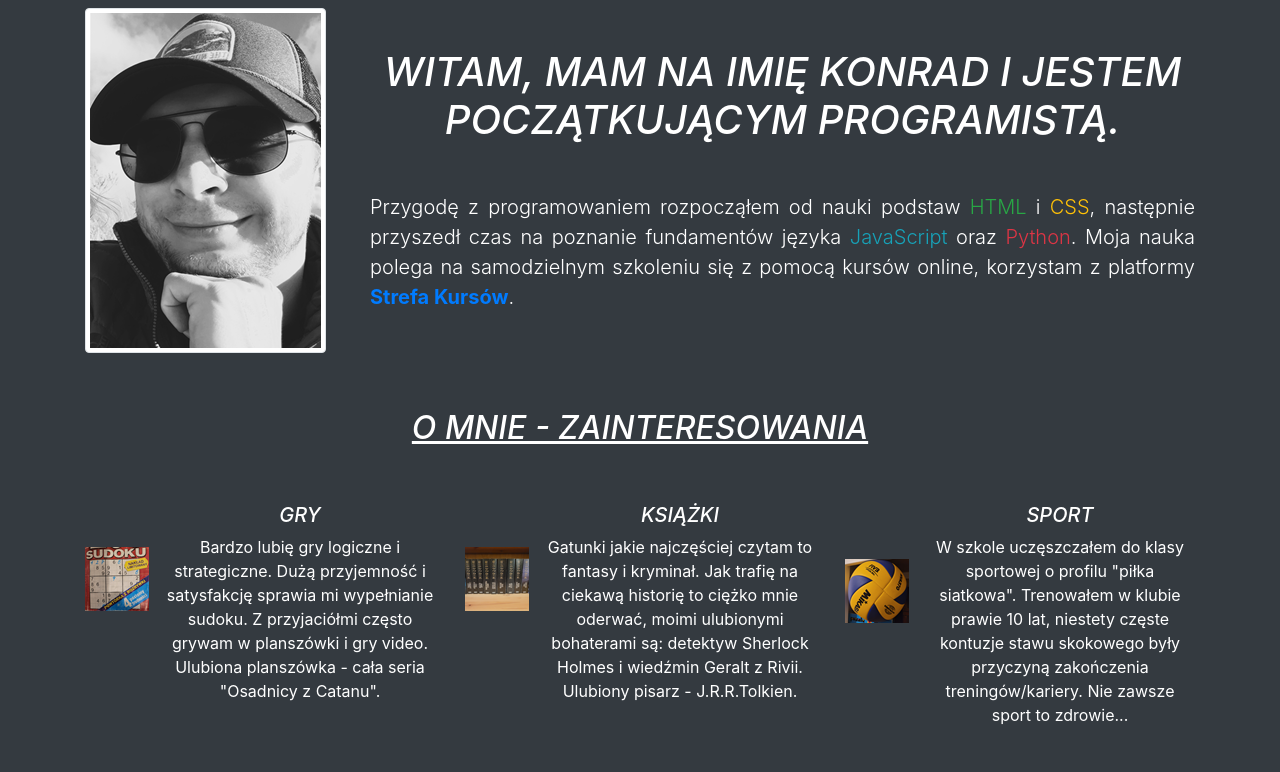
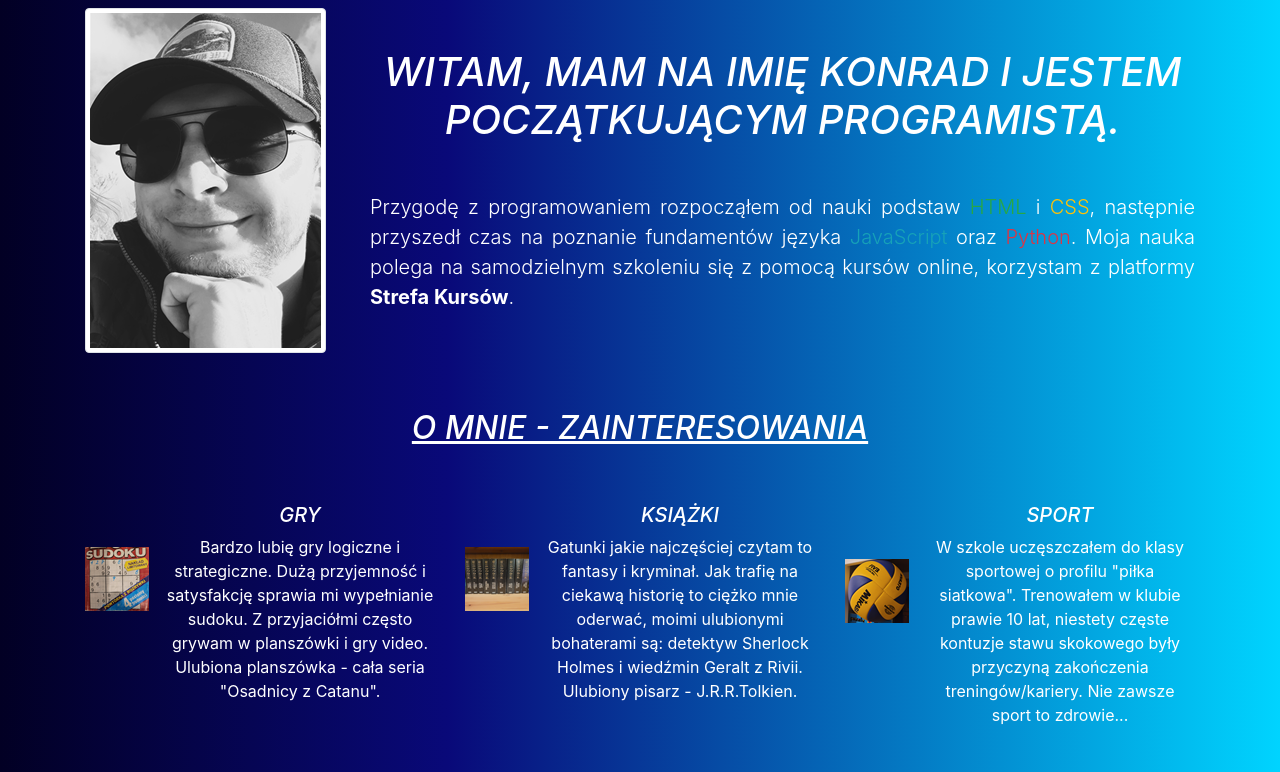
Before and after one commit to Kondzioplus/Portfolio, a plain HTML site: page index.html in a window 1280 px wide. Shown: the top 772 px of the page. Drawn offline with nearby package versions, Linux system fonts and the light colour scheme; grey boxes are pictures that could not be loaded.

Commit message:
style body

```diff
--- a/index.html
+++ b/index.html
@@ -22,7 +22,7 @@
                 </div>
                 <div class="col-md-9">
                     <h1 class="text-center text-uppercase font-italic mt-5">Witam, mam na imię Konrad i jestem początkującym programistą.</h1>
-                    <p class="text-justify lead mt-5">Przygodę z programowaniem rozpocząłem od nauki podstaw <span class="text-success">HTML</span> i <span class="text-warning">CSS</span>, następnie przyszedł czas na poznanie fundamentów języka <span class="text-info">JavaScript</span> oraz <span class="text-danger">Python</span>. Moja nauka polega na samodzielnym szkoleniu się z pomocą kursów online, korzystam z platformy <a class="font-weight-bold" href="https://strefakursow.pl/">Strefa Kursów</a>.
+                    <p class="text-justify lead mt-5">Przygodę z programowaniem rozpocząłem od nauki podstaw <span class="text-success">HTML</span> i <span class="text-warning">CSS</span>, następnie przyszedł czas na poznanie fundamentów języka <span class="text-info">JavaScript</span> oraz <span class="text-danger">Python</span>. Moja nauka polega na samodzielnym szkoleniu się z pomocą kursów online, korzystam z platformy <a class="font-weight-bold text-white" href="https://strefakursow.pl/">Strefa Kursów</a>.
                 </div>
             </div>
         </div>
@@ -138,6 +138,7 @@
                 <img src="images/VueJS.jpg" class="img-fluid" alt="vuejs">
                 <img src="images/Webpack.jpg" class="img-fluid" alt="webpack">
             </div>
+            <hr>
         </div>
     </div>
 
--- a/style.css
+++ b/style.css
@@ -1,3 +1,8 @@
+body{
+    background: rgb(2,0,36);
+    background: linear-gradient(90deg, rgba(2,0,36,1) 0%, rgba(9,9,121,1) 35%, rgba(0,212,255,1) 100%);
+}
+
 .carousel-item .img-size {
     height: 500px;
 }
```
